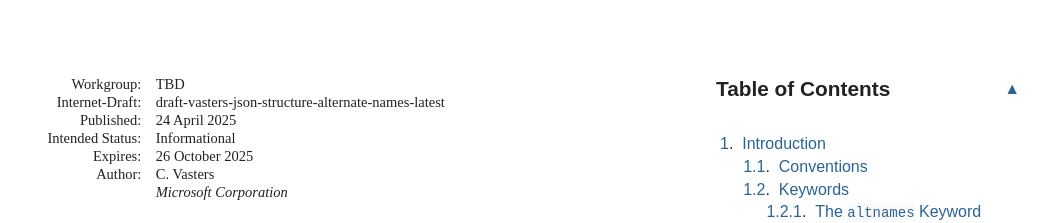
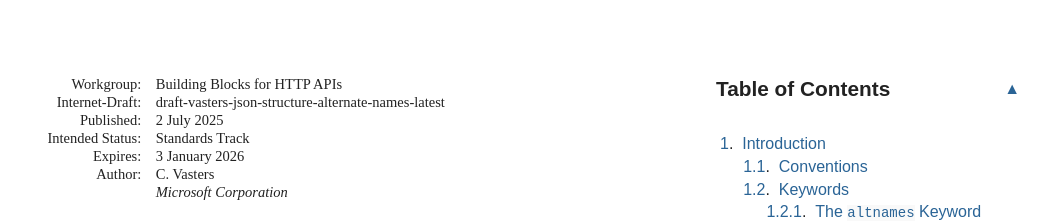
Before and after one commit to json-structure/alternate-names, a plain HTML site: page draft-vasters-json-structure-alternate-names.html in a window 1280 px wide. Shown: the top 223 px of the page, without its empty margins (92-1140 px from the left). Drawn offline with Linux system fonts and the light colour scheme; a web font is replaced by a local one.

Commit message:
Script updating gh-pages from bae169e. [ci skip]

```diff
--- a/draft-vasters-json-structure-alternate-names.html
+++ b/draft-vasters-json-structure-alternate-names.html
@@ -12,23 +12,23 @@ annotation keywords,  altnames ,  altenums , and  descriptions , which allow
 schema authors to provide alternative identifiers, display names, and
 multi-variant descriptions for types, properties, and enumeration values.
     " name="description">
-<meta content="xml2rfc 3.28.1" name="generator">
+<meta content="xml2rfc 3.29.0" name="generator">
 <meta content="JSON" name="keyword">
 <meta content="schema" name="keyword">
 <meta content="draft-vasters-json-structure-alternate-names-latest" name="ietf.draft">
 <!-- Generator version information:
-  xml2rfc 3.28.1
-    Python 3.12.9
+  xml2rfc 3.29.0
+    Python 3.12.11
     ConfigArgParse 1.7
     google-i18n-address 3.1.1
     intervaltree 3.1.0
     Jinja2 3.1.6
-    lxml 5.3.0
-    platformdirs 4.3.7
+    lxml 5.3.1
+    platformdirs 4.3.8
     pycountry 24.6.1
     PyYAML 6.0.2
-    requests 2.32.3
-    setuptools 70.3.0
+    requests 2.32.4
+    setuptools 80.9.0
     wcwidth 0.2.13
 -->
 <link href="draft-vasters-json-structure-alternate-names.xml" rel="alternate" type="application/rfc+xml">
@@ -1048,11 +1048,11 @@ svg :is([fill="white"], [fill^="#fff"]) {
 <thead><tr>
 <td class="left">Internet-Draft</td>
 <td class="center">JSON Structure: Alternate Names and Desc</td>
-<td class="right">April 2025</td>
+<td class="right">July 2025</td>
 </tr></thead>
 <tfoot><tr>
 <td class="left">Vasters</td>
-<td class="center">Expires 26 October 2025</td>
+<td class="center">Expires 3 January 2026</td>
 <td class="right">[Page]</td>
 </tr></tfoot>
 </table>
@@ -1060,17 +1060,17 @@ svg :is([fill="white"], [fill^="#fff"]) {
 <div id="internal-metadata" class="document-information">
 <dl id="identifiers">
 <dt class="label-workgroup">Workgroup:</dt>
-<dd class="workgroup">TBD</dd>
+<dd class="workgroup">Building Blocks for HTTP APIs</dd>
 <dt class="label-internet-draft">Internet-Draft:</dt>
 <dd class="internet-draft">draft-vasters-json-structure-alternate-names-latest</dd>
 <dt class="label-published">Published:</dt>
 <dd class="published">
-<time datetime="2025-04-24" class="published">24 April 2025</time>
+<time datetime="2025-07-02" class="published">2 July 2025</time>
     </dd>
 <dt class="label-intended-status">Intended Status:</dt>
-<dd class="intended-status">Informational</dd>
+<dd class="intended-status">Standards Track</dd>
 <dt class="label-expires">Expires:</dt>
-<dd class="expires"><time datetime="2025-10-26">26 October 2025</time></dd>
+<dd class="expires"><time datetime="2026-01-03">3 January 2026</time></dd>
 <dt class="label-authors">Author:</dt>
 <dd class="authors">
 <div class="author">
@@ -1119,7 +1119,7 @@ multi-variant descriptions for types, properties, and enumeration values.<a href
         time. It is inappropriate to use Internet-Drafts as reference
         material or to cite them other than as "work in progress."<a href="#section-boilerplate.1-3" class="pilcrow">¶</a></p>
 <p id="section-boilerplate.1-4">
-        This Internet-Draft will expire on 26 October 2025.<a href="#section-boilerplate.1-4" class="pilcrow">¶</a></p>
+        This Internet-Draft will expire on 3 January 2026.<a href="#section-boilerplate.1-4" class="pilcrow">¶</a></p>
 </section>
 </div>
 <div id="copyright">
```
Also changed, not shown: draft-vasters-json-structure-alternate-names.txt.
